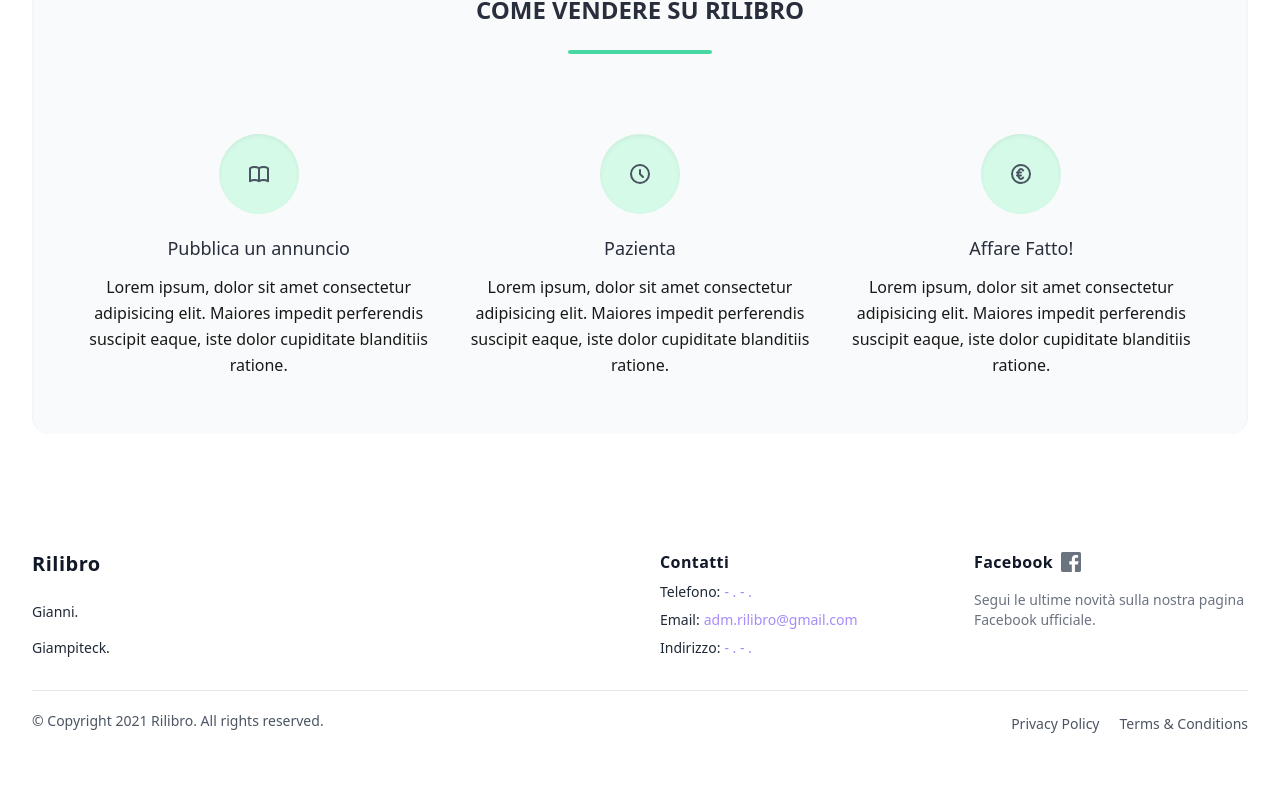
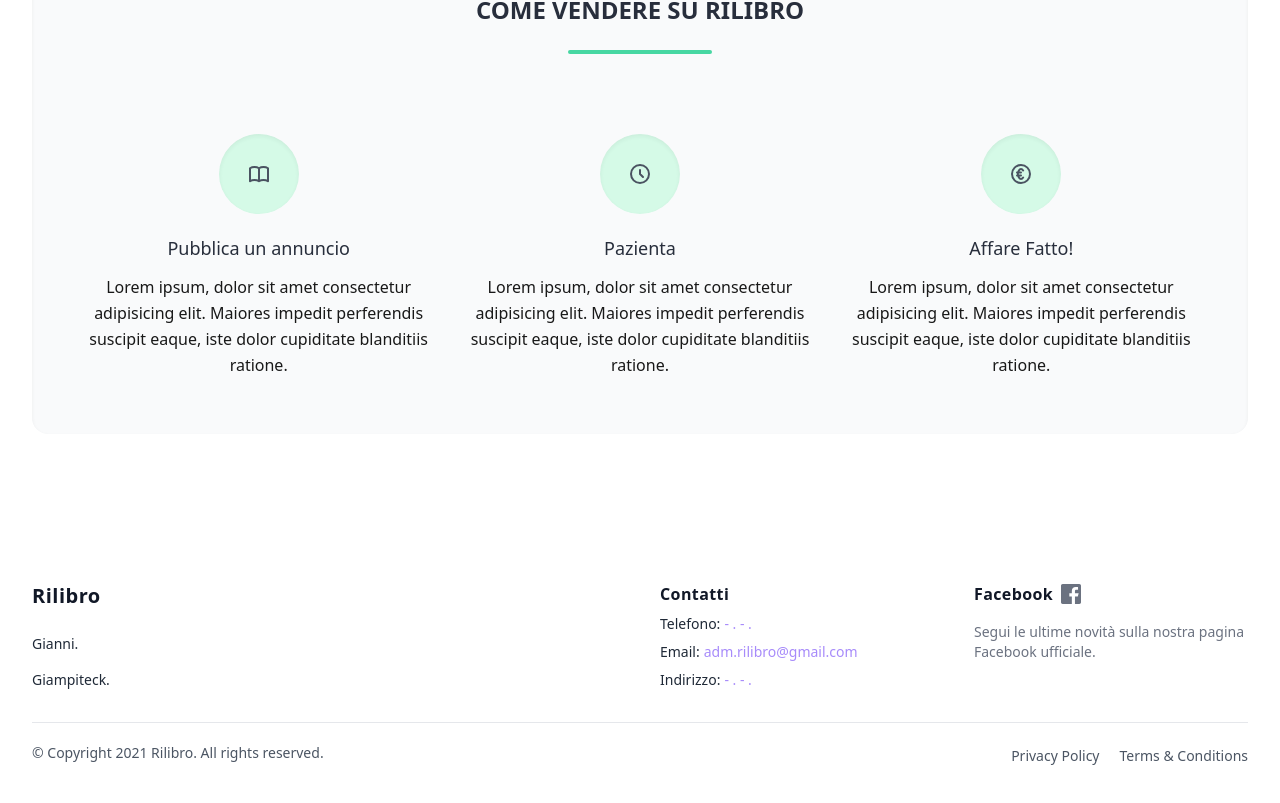
Before and after one commit to MacPapo/RilibroDesign, a React (Create React App) app in the folder client/: page / in a window 1280 px wide. Shown: the part 1266-2069 px from the top of the page. Before the commit the page ends 2041 px from the top, so only its background shows below. Built offline with nearby package versions, Linux system fonts and the light colour scheme.

Commit message:
Login & Register fixed

```diff
--- a/client/src/components/footer.component.jsx
+++ b/client/src/components/footer.component.jsx
@@ -2,7 +2,7 @@ import React from "react";
 
 export const Footer = () => {
   return (
-    <div className="px-4 pt-12 mx-auto sm:max-w-xl md:max-w-full lg:max-w-screen-xl md:px-24 lg:px-8">
+    <div className="px-4 mx-auto mt-20 sm:max-w-xl md:max-w-full lg:max-w-screen-xl md:px-24 lg:px-8">
       <div className="grid gap-10 row-gap-6 mb-8 sm:grid-cols-2 lg:grid-cols-4">
         <div className="sm:col-span-2">
           <p className="text-base text-xl font-bold tracking-wide text-gray-900">
--- a/client/src/pages/login/login.components.jsx
+++ b/client/src/pages/login/login.components.jsx
@@ -6,14 +6,14 @@ import "../../index.css";
 
 export const Login = () => {
   return (
-    <>
+    <div>
       <div className="h-screen">
         <div className="justify-center h-80 bg-header items-top">
           <Nav />
 
-          <div className="pt-20 justify-items-center">
+          <div className="mt-20 justify-items-center">
             <div className="flex items-center justify-center flex-1">
-              <div className="w-full px-4 py-16 text-center transition duration-700 border-gray-200 shadow-xl sm:border-2 lg:px-24 lg:max-w-xl sm:max-w-md bg-gray-50 bg-opacity-90 hover:bg-opacity-100 border-opacity-90 rounded-xl">
+              <div className="relative w-full px-4 py-16 text-center transition duration-700 border-gray-200 shadow-xl sm:border-2 lg:px-24 lg:max-w-xl sm:max-w-md bg-gray-50 bg-opacity-90 hover:bg-opacity-100 border-opacity-90 rounded-xl">
                 <form className="text-center">
                   <h1 className="w-full mb-8 text-3xl font-bold tracking-wider text-gray-600 hover:text-green-700">
                     Accedi
@@ -61,11 +61,11 @@ export const Login = () => {
                 </div>
               </div>
             </div>
+            <Footer />
           </div>
         </div>
       </div>
-      <Footer />
-    </>
+    </div>
   );
 };
 
--- a/client/src/pages/register/register.component.jsx
+++ b/client/src/pages/register/register.component.jsx
@@ -83,9 +83,9 @@ export const Register = () => {
               </div>
             </div>
           </div>
+          <Footer />
         </div>
       </div>
-      <Footer />
     </>
   );
 };
```
